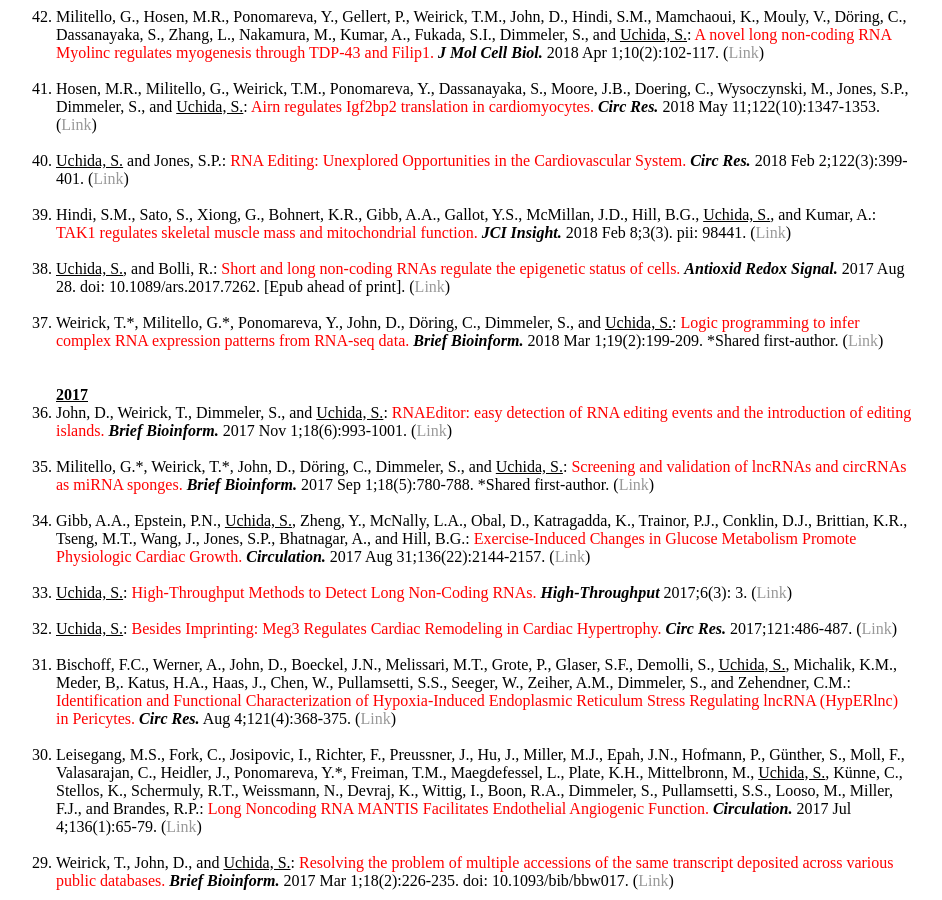
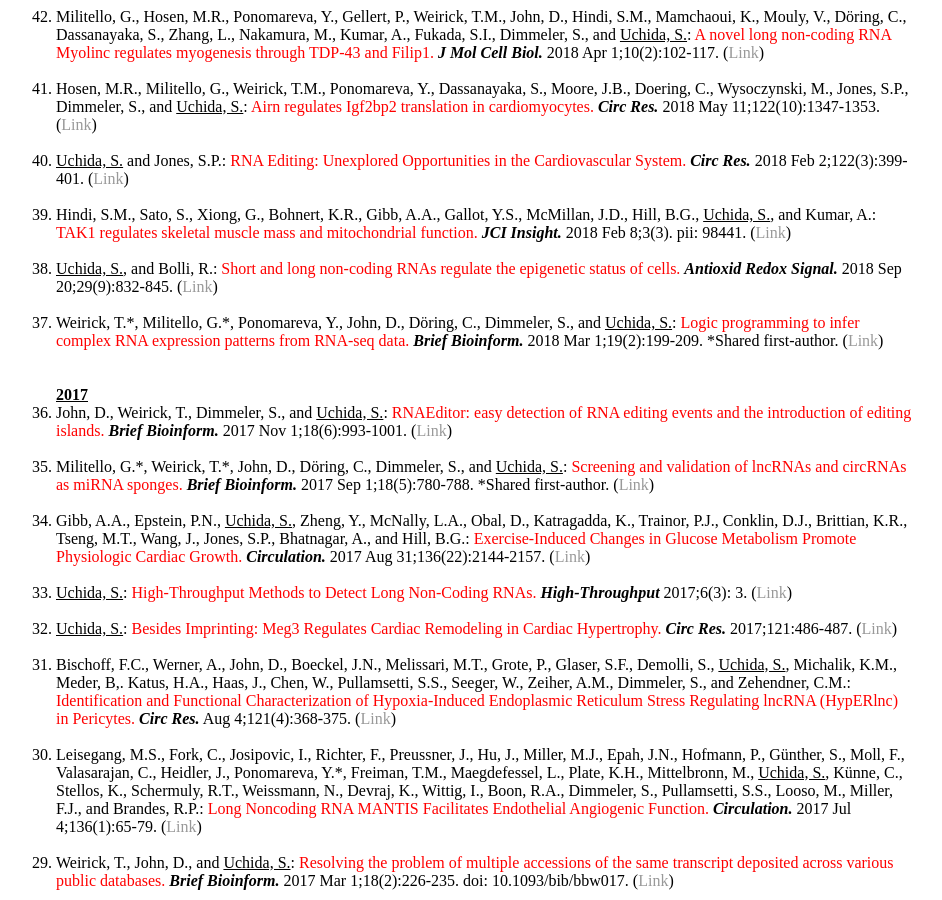
Before and after one commit to heartlncrna/heartlncrna.github.io, a Jekyll site: the page publications/pub_list.html, which Jekyll copies as it is, in a window 1280 px wide and 900 px high, scrolled down 428 px. Shown: the whole window, without its empty margins (176-1118 px from the left). Built offline with Jekyll 4.4.1, drawn with Linux system fonts in a browser that asks for light colours.

Commit message:
Update pub_list.html

```diff
--- a/publications/pub_list.html
+++ b/publications/pub_list.html
@@ -53,10 +53,10 @@
 				<li>Hindi, S.M., Sato, S., Xiong, G., Bohnert, K.R., Gibb, A.A., Gallot, Y.S., McMillan, J.D., Hill, B.G., <u>Uchida, S.</u>, and Kumar, A.: <font color="red">TAK1 regulates skeletal muscle mass and mitochondrial function.</font> <b><i>JCI Insight.</i></b> 2018 Feb 8;3(3). pii: 98441. (<a href="https://insight.jci.org/articles/view/98441">Link</span></a>)</li>
 			<br>
 
-				<li> <u>Uchida, S.</u>, and Bolli, R.: <font color="red">Short and long non-coding RNAs regulate the epigenetic status of cells.</font> <b><i>Antioxid Redox Signal.</i></b> 2017 Aug 28. doi: 10.1089/ars.2017.7262. [Epub ahead of print]. (<a href="http://online.liebertpub.com/doi/abs/10.1089/ars.2017.7262">Link</span></a>)</li>
+				<li> <u>Uchida, S.</u>, and Bolli, R.: <font color="red">Short and long non-coding RNAs regulate the epigenetic status of cells.</font> <b><i>Antioxid Redox Signal.</i></b> 2018 Sep 20;29(9):832-845. (<a href="http://online.liebertpub.com/doi/abs/10.1089/ars.2017.7262">Link</span></a>)</li>
 			<br>
 
-				<li>Weirick, T.*, Militello, G.*, Ponomareva, Y., John, D., Döring, C., Dimmeler, S., and <u>Uchida, S.</u>: <font color="red">Logic programming to infer complex RNA expression patterns from RNA-seq data.</font> <b><i>Brief Bioinform.</i></b> 2018 Mar 1;19(2):199-209. *Shared first-author. (<a href="http://bib.oxfordjournals.org/content/early/2016/11/28/bib.bbw117.abstract">Link</span></a>)</li>
+				<li>Weirick, T.*, Militello, G.*, Ponomareva, Y., John, D., Döring, C., Dimmeler, S., and <u>Uchida, S.</u>: <font color="red">Logic programming to infer complex RNA expression patterns from RNA-seq data.</font> <b><i>Brief Bioinform.</i></b> 2018 Mar 1;19(2):199-209. *Shared first-author. (<a href="https://www.liebertpub.com/doi/abs/10.1089/ars.2017.7262">Link</span></a>)</li>
 			<br>
 			<br>
 
```
